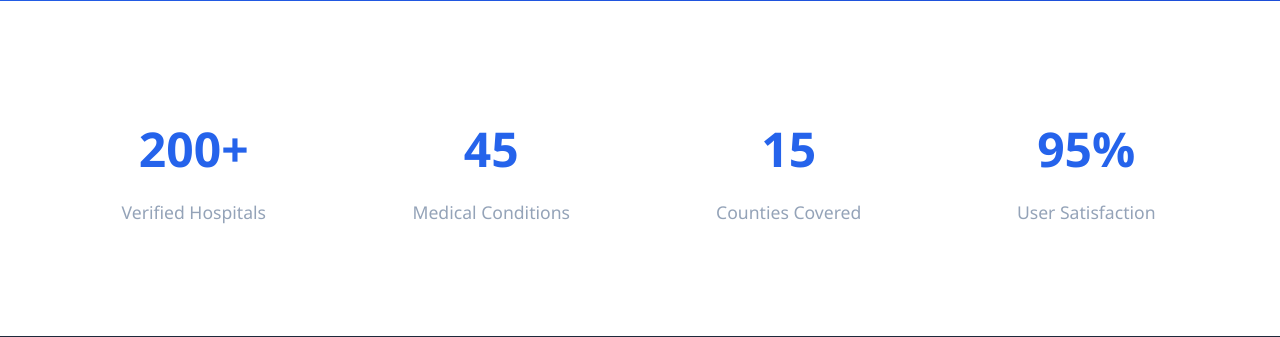
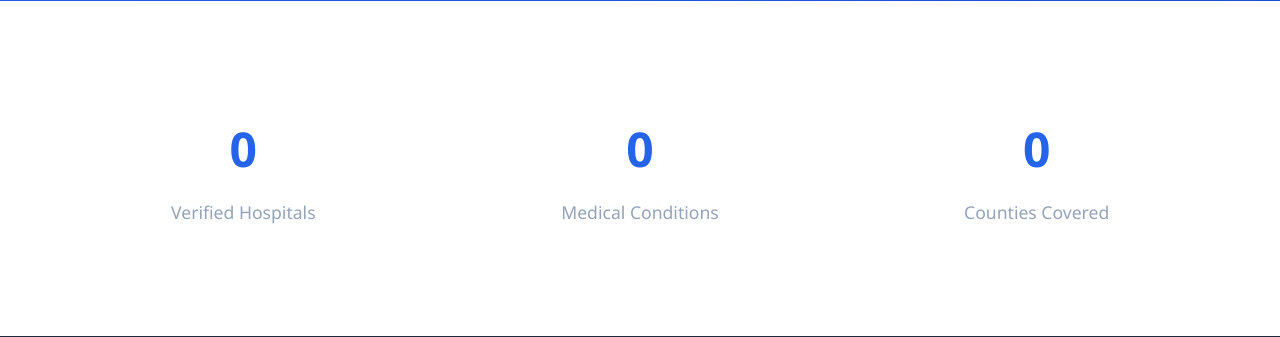
Before and after one commit to jafaralibin865/Medifind, a Flask app: page / in a window 1280 px wide. Shown: the part 2631-2968 px from the top of the page. Run offline with Flask 3, Linux system fonts and the light colour scheme; data that the repository does not hold is empty.

Commit message:
modified index route

```diff
--- a/app.py
+++ b/app.py
@@ -48,7 +48,25 @@ KENYA_COUNTIES = [
 # Home page with form
 @app.route('/')
 def index():
-    return render_template('index.html', counties=KENYA_COUNTIES)
+    # Approved (verified) hospitals
+    verified_count = Hospital.query.filter_by(status='Approved').count()
+
+    # Extract unique specialties
+    all_specialties = Hospital.query.with_entities(Hospital.specialties).all()
+    specialty_set = set()
+    for row in all_specialties:
+        specialties = [s.strip() for s in row.specialties.split(',') if s.strip()]
+        specialty_set.update(specialties)
+    specialties_count = len(specialty_set)
+
+    # Unique counties
+    counties_count = Hospital.query.with_entities(Hospital.county).distinct().count()
+
+    return render_template('index.html',
+                           verified_count=verified_count,
+                           specialties_count=specialties_count,
+                           counties_count=counties_count)
+
 
 @app.route('/register', methods=['GET', 'POST'])
 def register():
--- a/templates/index.html
+++ b/templates/index.html
@@ -669,22 +669,24 @@
     <section class="stats">
         <div class="container">
             <div class="stats-grid">
+                <!-- Verified Hospitals -->
 <div class="stat-card">
-                    <div class="stat-number">200+</div>
+    <div class="stat-number">{{ verified_count }}</div>
     <div class="stat-text">Verified Hospitals</div>
 </div>
+
+<!-- Medical Conditions -->
 <div class="stat-card">
-                    <div class="stat-number">45</div>
+    <div class="stat-number">{{ specialties_count }}</div>
     <div class="stat-text">Medical Conditions</div>
 </div>
+
+<!-- Counties Covered -->
 <div class="stat-card">
-                    <div class="stat-number">15</div>
+    <div class="stat-number">{{ counties_count }}</div>
     <div class="stat-text">Counties Covered</div>
 </div>
-                <div class="stat-card">
-                    <div class="stat-number">95%</div>
-                    <div class="stat-text">User Satisfaction</div>
-                </div>
+
             </div>
         </div>
     </section>
```
Lines whose indentation alone changed are shown as unchanged.
